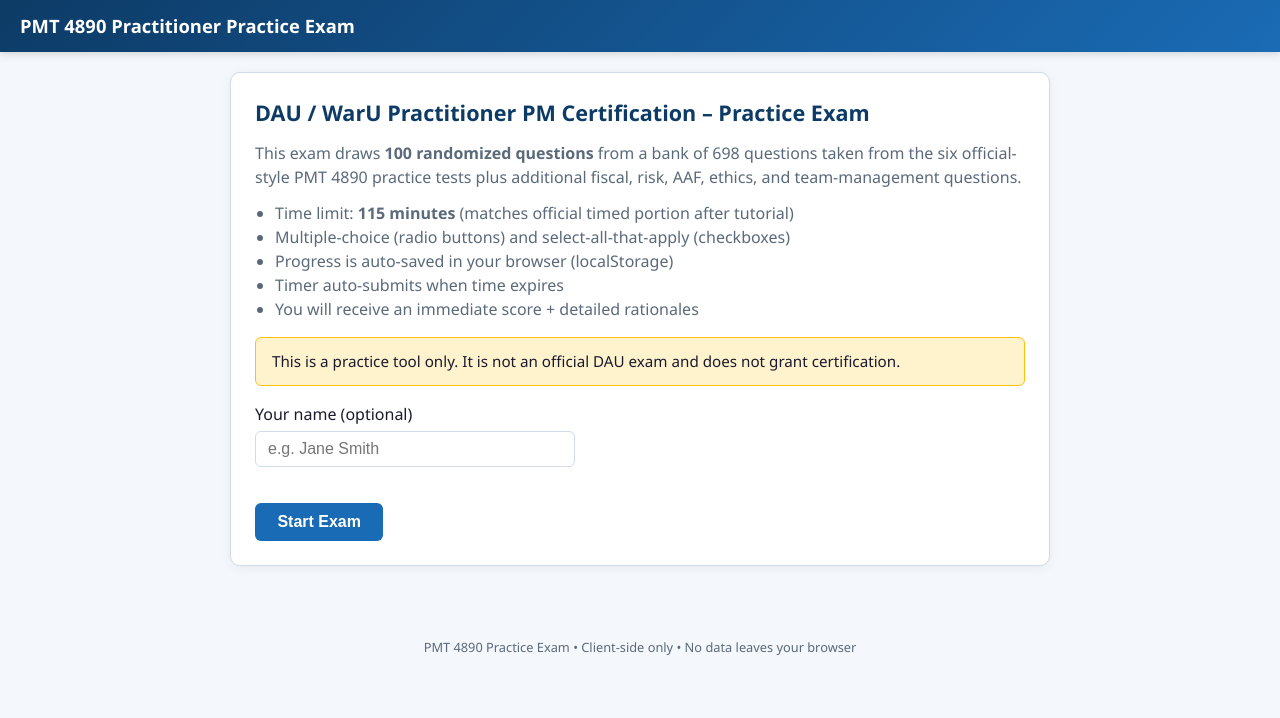
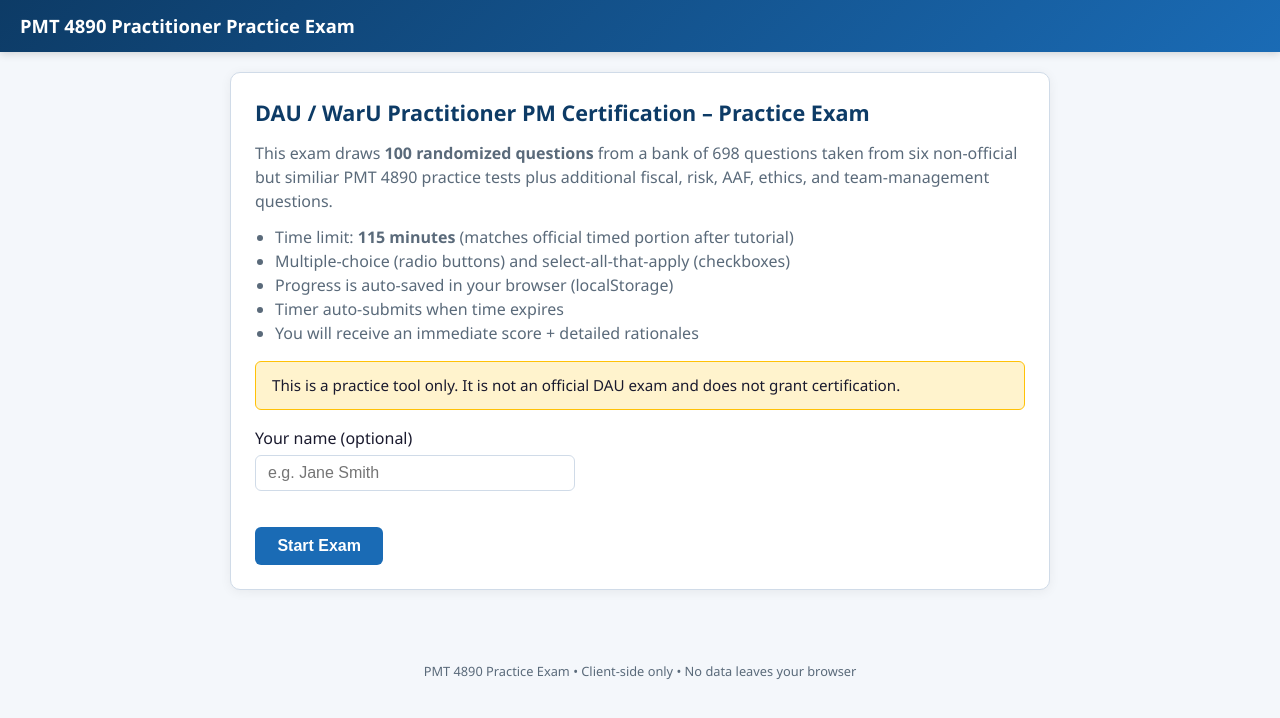
Before and after one commit to atidbit/atidbit.github.io, a Jekyll site: the page PMT4890_Practice_Exam.html, which Jekyll copies as it is, in a window 1280 px wide. Shown: the top 718 px of the page. Built offline with Jekyll 4.4.1, drawn with Linux system fonts in a browser that asks for light colours.

Commit message:
Update PMT4890_Practice_Exam.html

```diff
--- a/PMT4890_Practice_Exam.html
+++ b/PMT4890_Practice_Exam.html
@@ -212,7 +212,7 @@
   <div id="startScreen" class="screen active">
     <div class="card intro">
       <h2>DAU / WarU Practitioner PM Certification – Practice Exam</h2>
-      <p>This exam draws <strong>100 randomized questions</strong> from a bank of 698 questions taken from the six official-style PMT 4890 practice tests plus additional fiscal, risk, AAF, ethics, and team-management questions.</p>
+      <p>This exam draws <strong>100 randomized questions</strong> from a bank of 698 questions taken from six non-official but similiar PMT 4890 practice tests plus additional fiscal, risk, AAF, ethics, and team-management questions.</p>
       <ul>
         <li>Time limit: <strong>115 minutes</strong> (matches official timed portion after tutorial)</li>
         <li>Multiple-choice (radio buttons) and select-all-that-apply (checkboxes)</li>
```
